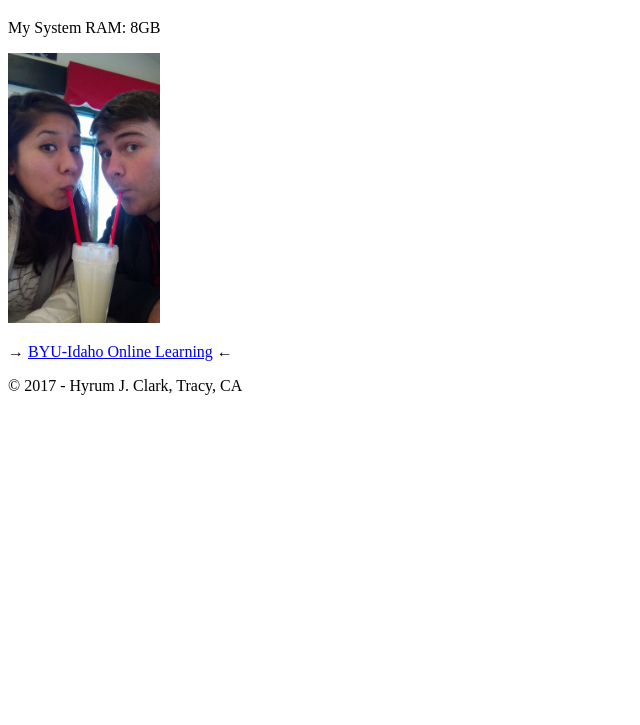
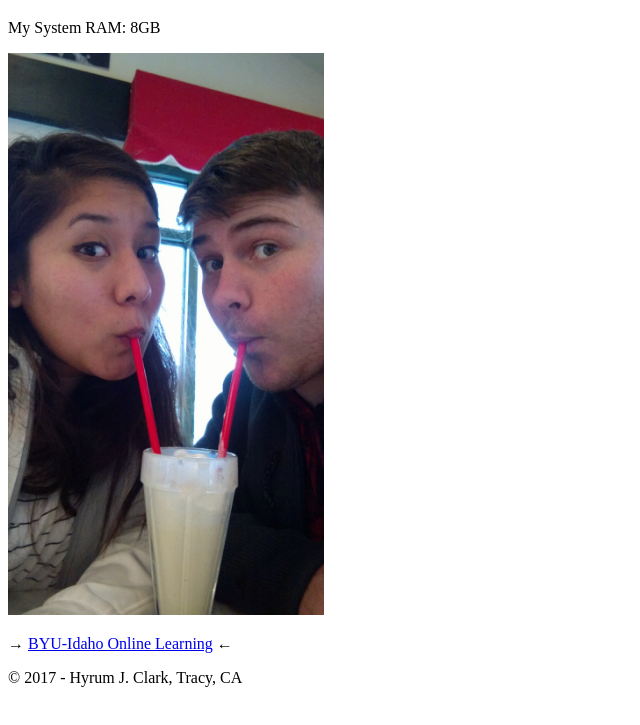
Before and after one commit to HyrumClark/hyrumclark.github.io, a plain HTML site: page index.html in a window 1280 px wide. Shown: the part 61-786 px from the top of the page, without its empty margins (0-640 px from the left). Drawn offline with Linux system fonts and the light colour scheme.

Commit message:
changed photo size

```diff
--- a/index.html
+++ b/index.html
@@ -11,7 +11,7 @@
     <h1>Hyrum J. Clark</h1>
     <p>My System RAM: 8GB</p>
     <p>
-        <img src="images/Hyrum&Diana.jpg" alt="Hyrum & Wife" style="width:12%">
+        <img src="images/Hyrum&Diana.jpg" alt="Hyrum & Wife" style="width:25%">
     </p>
     <p>&rarr; <a href="http://www.byui.edu/online"> BYU-Idaho Online Learning</a> &larr;</p>
     <p>&copy; 2017 - Hyrum J. Clark, Tracy, CA</p>
```
